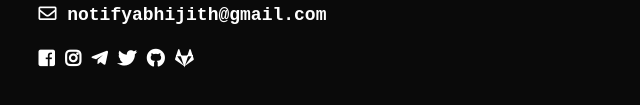
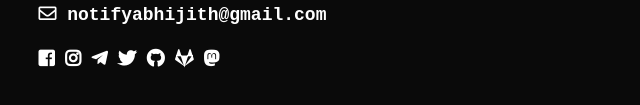
Before and after one commit to abhint/abhint.github.io, a plain HTML site: page index.html in a window 1280 px wide. Shown: the part 507-612 px from the top of the page, 0-640 px from the left. Drawn offline with nearby package versions, Linux system fonts and the light colour scheme.

Commit message:
Update index.html

```diff
--- a/index.html
+++ b/index.html
@@ -102,6 +102,9 @@
                 <span><a href="https://gitlab.com/abhint" target="_blank" rel="noopener noreferrer">
                         <i class="fab fa-gitlab"></i>
                     </a></span>
+                <span><a rel="me" href="https://mastodon.social/@abhint">
+                    <i class="fab fa-mastodon"></i>
+                    </a></span>
             </div>
         </div>
     </div>
```
